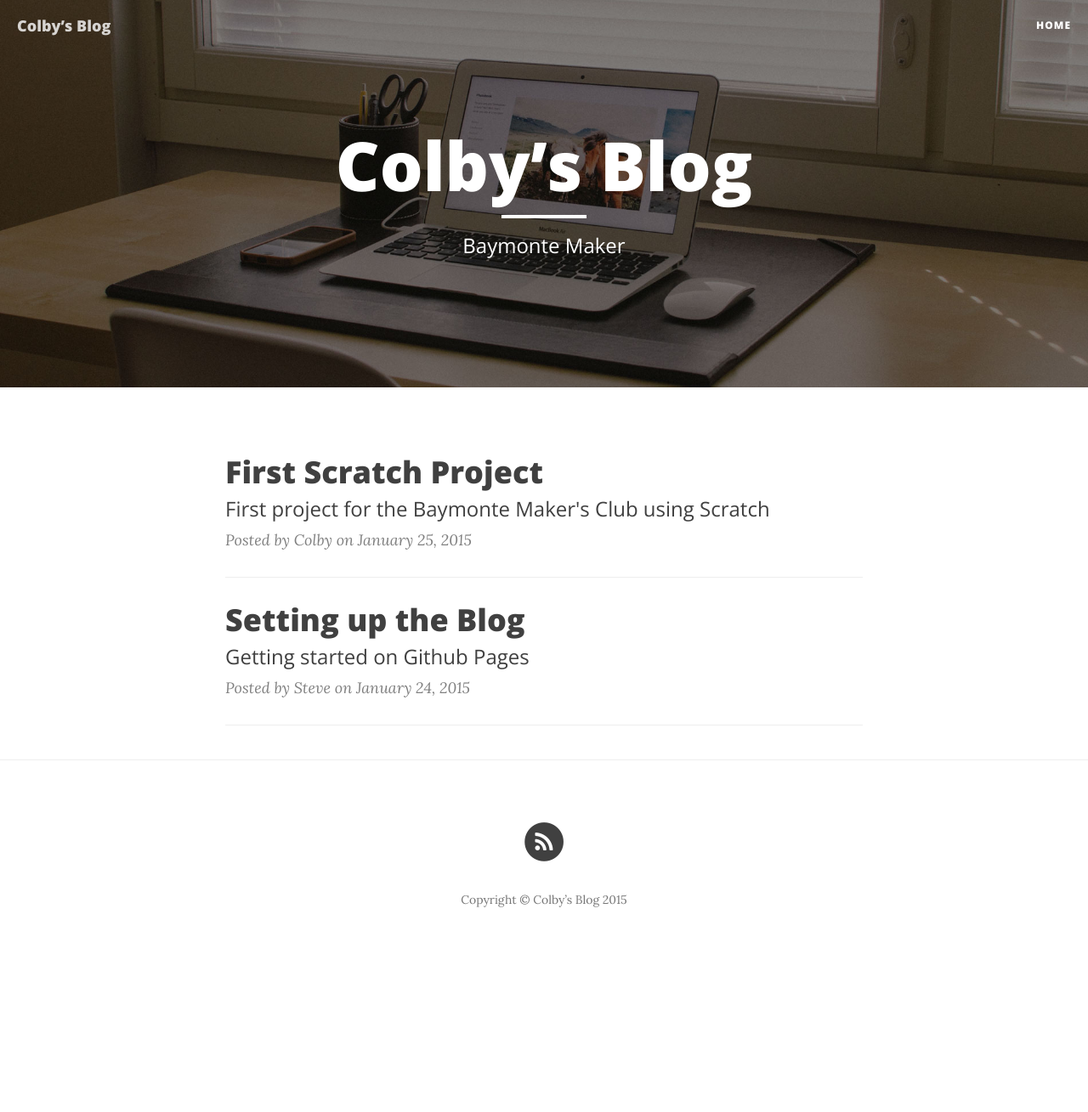
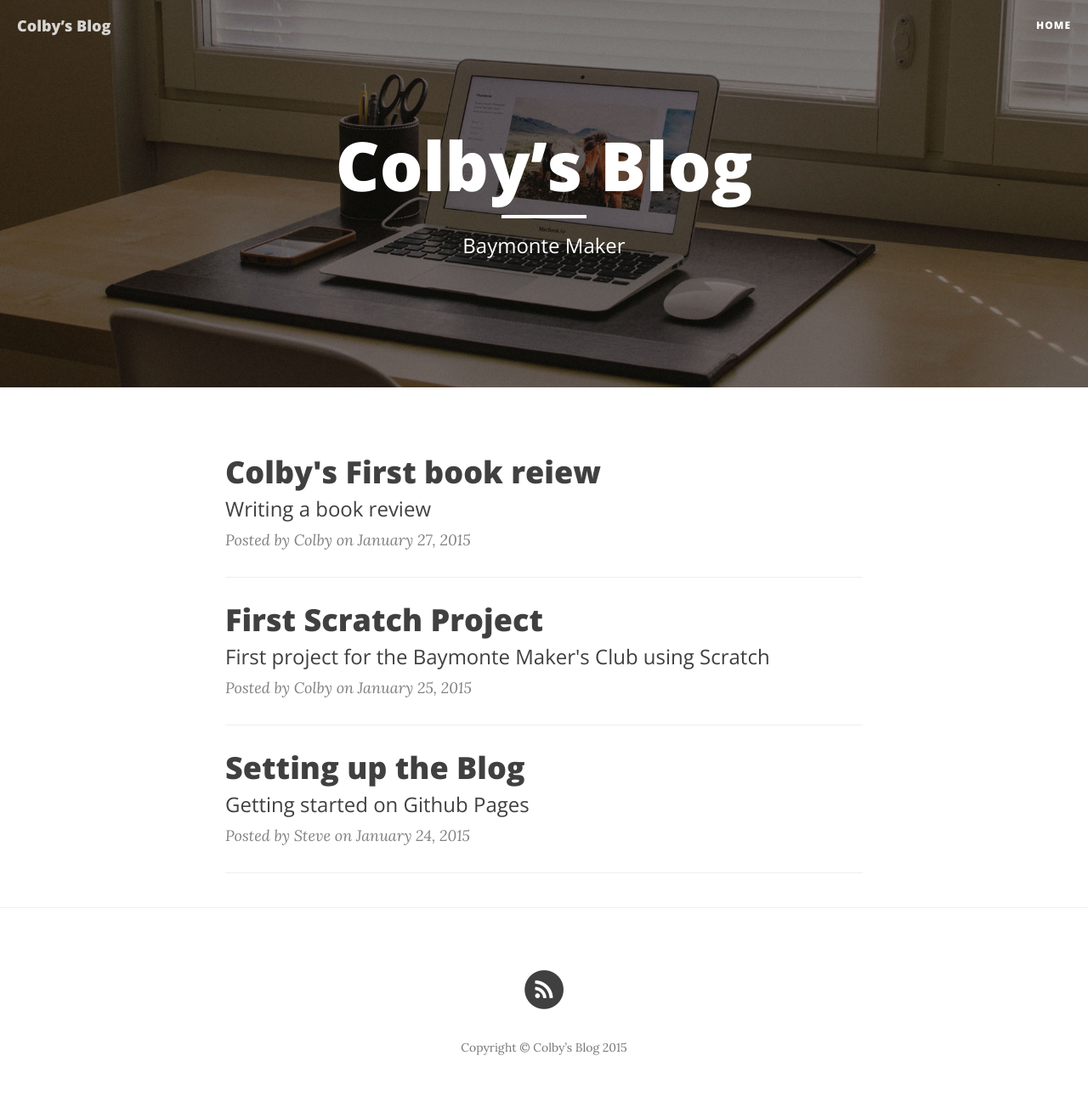
Before and after one commit to ctrefethen/ctrefethen.github.io, a Jekyll site: the page built from index.html, in a window 1280 px wide. Shown: the whole page at 85% size. Built offline with Jekyll 4.4.1, drawn with Linux system fonts in a browser that asks for light colours; nearby versions of some CDN libraries; the list of posts is cut into pages by our own code; before the commit the page ends 1135 px from its top, so only the background shows below that.

Commit message:
Updated pong blog post

```diff
--- a/_posts/2015-01-25-starting-with-scratch.markdown
+++ b/_posts/2015-01-25-starting-with-scratch.markdown
@@ -9,3 +9,5 @@
 This is the first post.
 
 This is a new paragraph. Just want to see it. Works!
+
+<a href="http://scratch.mit.edu/projects/46124252/" target="_blank"><img src="/img/pong.png"></a>
--- /dev/null
+++ b/_posts/2015-01-27-Colbys-first-post.markdown
@@ -0,0 +1,13 @@
+---
+layout:     post
+title:      "Colby's First book reiew"
+subtitle:   "Writing a book review"
+date:       2015-01-27 19:20:00
+author:     "Colby"
+header-img: "img/post-bg-06.jpg"
+---
+<h1>Book Review: The Death Cure</h1>
+
+<img src="http://pathfindersociety.net/wp-content/uploads/2014/03/gold-star.jpg">
+
+great book full adventure and mystery.
```
Also changed, not shown: img/pong.png (added).
